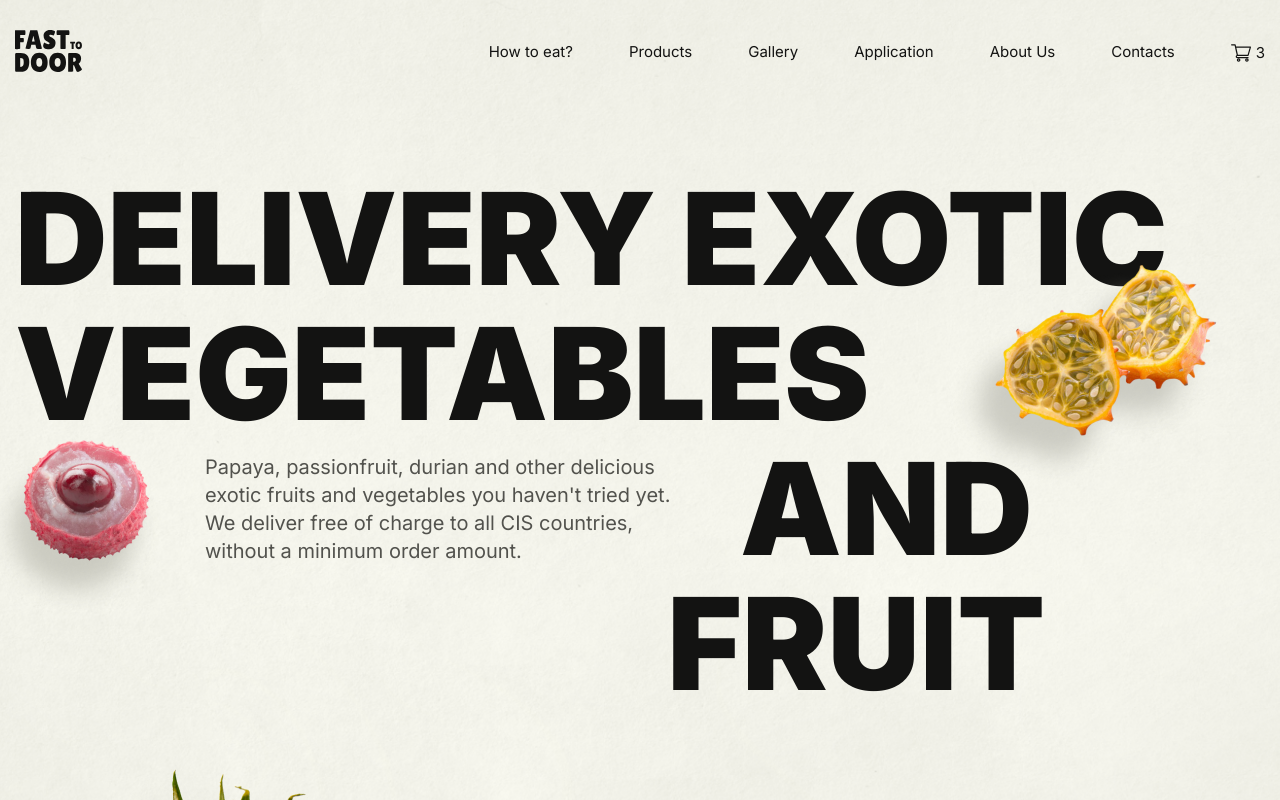
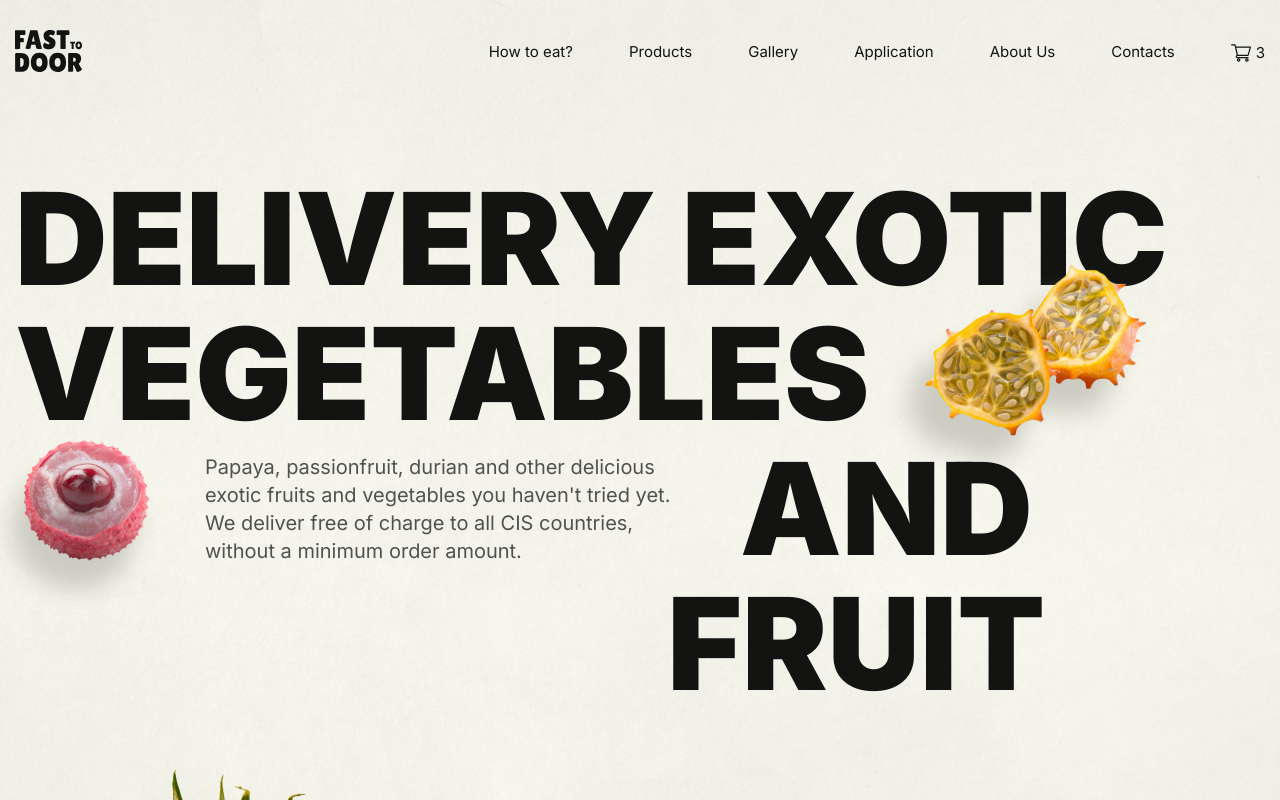
Before and after one commit to SvayOff/fast-to-door, a React (Create React App) app: page / in a window 1280 px wide. Built offline with nearby package versions, Linux system fonts and the light colour scheme.

Commit message:
changed MainScreen component

```diff
--- a/src/components/MainScreen/MainScreen.scss
+++ b/src/components/MainScreen/MainScreen.scss
@@ -11,7 +11,7 @@
     &-kivano {
       position: absolute;
       top: -60px;
-      right: 25px;
+      right: 95px;
     }
     &-lichi {
       position: absolute;
```
